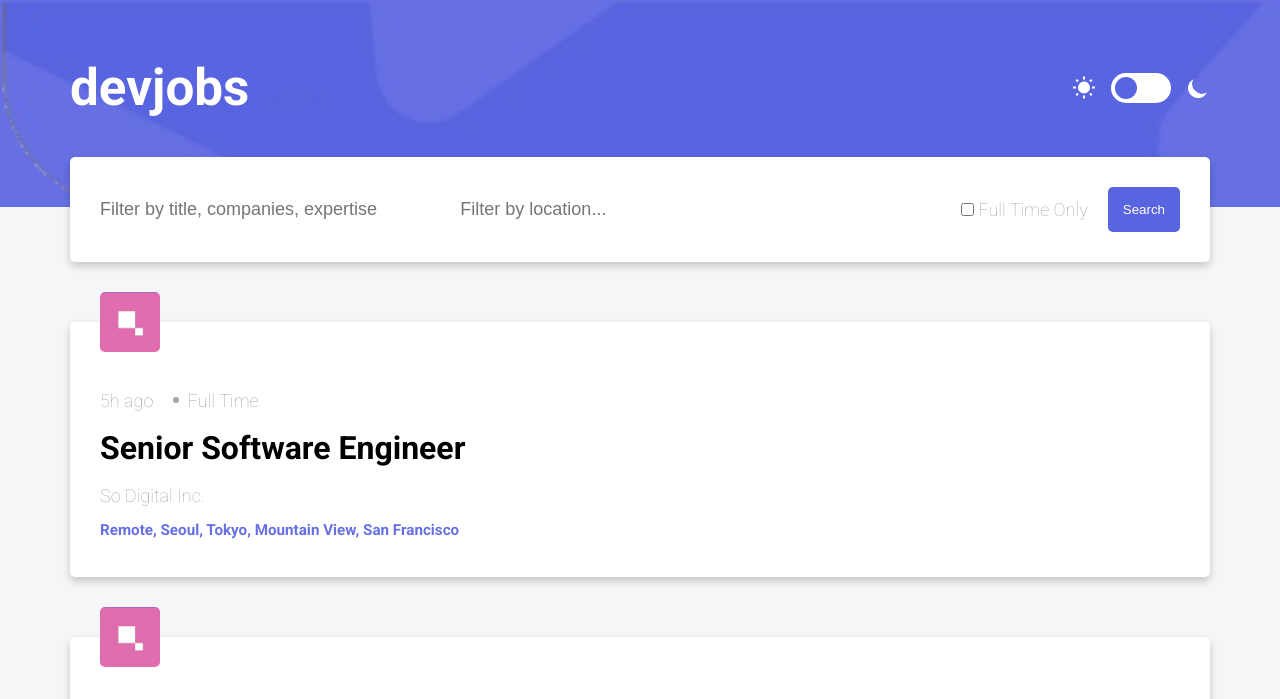
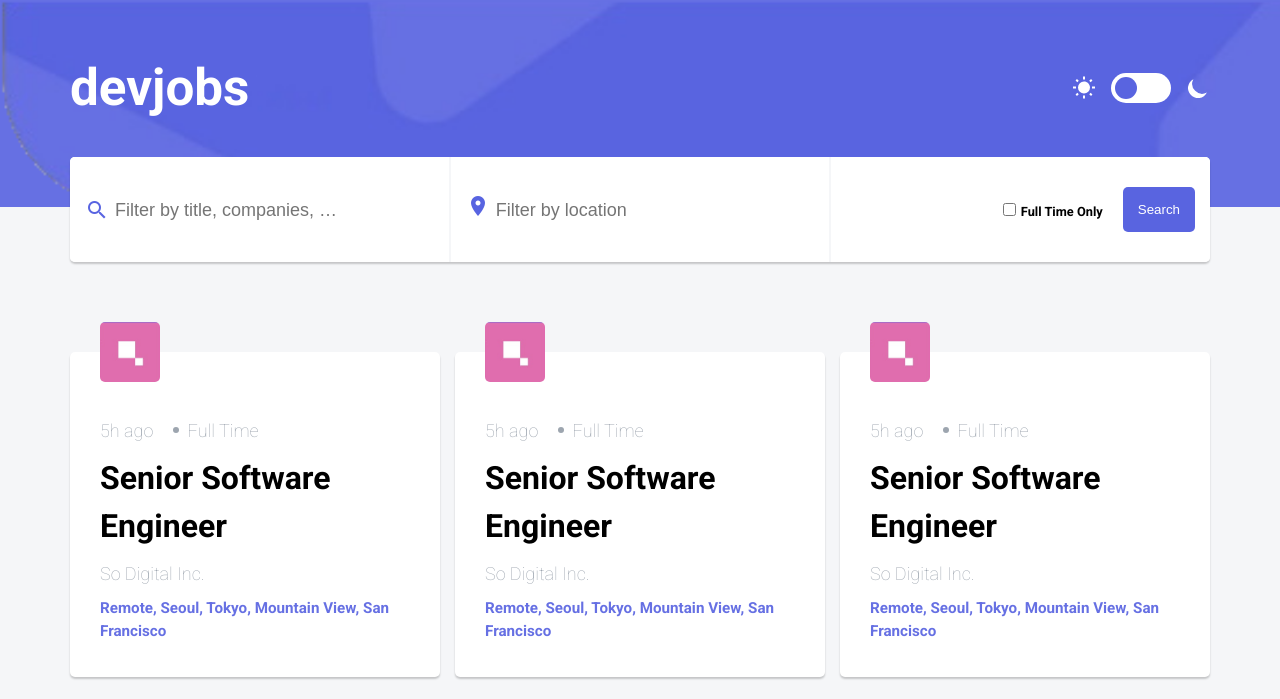
Before and after one commit to chasscepts/github-jobs, a website: page index.html in a window 1280 px wide. Shown: the top 699 px of the page. Drawn offline with Linux system fonts and the light colour scheme.

Commit message:
make job list page responsive

```diff
--- a/index.html
+++ b/index.html
@@ -9,7 +9,7 @@
   <link href="https://fonts.googleapis.com/css2?family=Roboto:wght@100;300;400;500;700;900&display=swap" rel="stylesheet">
   <link rel="stylesheet" type="text/css" href="style.css">
 </head>
-<body class="themed">
+<body class="themed pages">
   <header class="page-header">
     <div class="screen d-flex justify-content-between align-items-center">
       <h1 class="text-white">devjobs</h1>
@@ -25,15 +25,23 @@
   </header>
   <main>
     <section class="job-list screen">
-      <header class="card job-list-header">
+      <header class="job-list-header">
         <h2 class="clip">Job Lists</h2>
-        <form class="search-form">
-          <input class="flex-1 search-field" type="text" name="search_company" id="search-company" placeholder="Filter by title, companies, expertise">
-          <input class="d-none d-md-block" type="text" name="search_location" id="search-location" placeholder="Filter by location...">
+        <form class="search-form bg-secondary">
+          <div class="flex-1">
+            <label class="has-icon search-field-label">
+              <input class="w-100 search-field" type="text" name="search_company" id="search-company" placeholder="Filter by title, companies, expertise">
+            </label>
+          </div>
+          <div class="d-none d-md-flex">
+            <label class="has-icon search-location-label">
+              <input class="w-100" type="text" name="search_location" id="search-location" placeholder="Filter by location">
+            </label>
+          </div>
           <div class="d-flex justify-content-end align-items-center">
             <label class="d-none d-md-block">
               <input type="checkbox" name="search_fulltime" id="search-fulltime">
-              <span>Full Time Only</span>
+              <span class="type-label-text">Full Time Only</span>
             </label>
             <img class="d-md-none" alt="filter" src="assets/images/funnel.png">
             <button class="btn bg-primary text-white search-btn" type="submit" name="search">
@@ -46,7 +54,7 @@
       <div class="articles-wrap">
         <article class="job-list-card position-relative">
           <img class="company-logo" src="assets/images/sample.png" alt="logo">
-          <div class="card">
+          <div class="card clickable">
             <div class="d-flex flex-column inner">
               <h3 class="text-black order-2">Senior Software Engineer</h3>
               <p class="type order-1">
@@ -60,7 +68,7 @@
         </article>
         <article class="job-list-card position-relative">
           <img class="company-logo" src="assets/images/sample.png" alt="logo">
-          <div class="card">
+          <div class="card clickable">
             <div class="d-flex flex-column inner">
               <h3 class="text-black order-2">Senior Software Engineer</h3>
               <p class="type order-1">
@@ -74,7 +82,7 @@
         </article>
         <article class="job-list-card position-relative">
           <img class="company-logo" src="assets/images/sample.png" alt="logo">
-          <div class="card">
+          <div class="card clickable">
             <div class="d-flex flex-column inner">
               <h3 class="text-black order-2">Senior Software Engineer</h3>
               <p class="type order-1">
@@ -88,7 +96,7 @@
         </article>
         <article class="job-list-card position-relative">
           <img class="company-logo" src="assets/images/sample.png" alt="logo">
-          <div class="card">
+          <div class="card clickable">
             <div class="d-flex flex-column inner">
               <h3 class="text-black order-2">Senior Software Engineer</h3>
               <p class="type order-1">
@@ -102,7 +110,7 @@
         </article>
         <article class="job-list-card position-relative">
           <img class="company-logo" src="assets/images/sample.png" alt="logo">
-          <div class="card">
+          <div class="card clickable">
             <div class="d-flex flex-column inner">
               <h3 class="text-black order-2">Senior Software Engineer</h3>
               <p class="type order-1">
@@ -116,7 +124,7 @@
         </article>
         <article class="job-list-card position-relative">
           <img class="company-logo" src="assets/images/sample.png" alt="logo">
-          <div class="card">
+          <div class="card clickable">
             <div class="d-flex flex-column inner">
               <h3 class="text-black order-2">Senior Software Engineer</h3>
               <p class="type order-1">
@@ -130,7 +138,7 @@
         </article>
         <article class="job-list-card position-relative">
           <img class="company-logo" src="assets/images/sample.png" alt="logo">
-          <div class="card">
+          <div class="card clickable">
             <div class="d-flex flex-column inner">
               <h3 class="text-black order-2">Senior Software Engineer</h3>
               <p class="type order-1">
@@ -144,7 +152,7 @@
         </article>
         <article class="job-list-card position-relative">
           <img class="company-logo" src="assets/images/sample.png" alt="logo">
-          <div class="card">
+          <div class="card clickable">
             <div class="d-flex flex-column inner">
               <h3 class="text-black order-2">Senior Software Engineer</h3>
               <p class="type order-1">
@@ -231,8 +239,8 @@
           </section>
         </div>
         <section class="text-white bg-primary how-to-apply">
-          <h3>How to Apply</h3>
-          <p>
+          <h3 class="h3 mb-15">How to Apply</h3>
+          <p class="mb-15">
             Nam hendrerit nisi sed sollicitudin pellentesque. Nunc posuere purus rhoncus pulvinar aliquam. Ut aliquet tristique nisl vitae volutpat. Nulla aliquet porttitor venenatis. Donec a dui et dui fringilla consectetur id nec massa.
           </p>
           <a class="text-white reduced" href="#">https://examplelink.com/how-to-apply</a>
--- a/style.scss
+++ b/style.scss
@@ -51,7 +51,7 @@ $break-points: (
   xs: 576px,
   md: 768px,
   lg: 992px,
-  xl: 1024px
+  xl: 1200px
 );
 
 @mixin media-break($break-point: md) {
@@ -104,20 +104,6 @@ body {
 @each $position in $positions {
   .position-#{$position} {
     position: $position;
-  }
-}
-
-@each $display in $displays {
-  .d-#{$display} {
-    display: $display;
-  }
-
-  @each $break, $width in $break-points {
-    @include media-break($break) {
-      .d-#{$break}-#{$display} {
-        display: $display;
-      }
-    }
   }
 }
 
@@ -178,6 +164,18 @@ b {
   font-weight: bold;
 }
 
+.pages {
+  .details-page {
+    display: none;
+  }
+
+  &.details {
+    .details-page {
+      display: block;
+    }
+  }
+}
+
 .d-none {
   &.d-xs-block {
     @include media-break(xs) {
@@ -201,6 +199,10 @@ b {
   &:hover {
     opacity: 0.9;
   }
+}
+
+.w-100 {
+  width: 100%;
 }
 
 .flex-1 {
@@ -300,8 +302,53 @@ b {
 .search-form {
   display: flex;
   justify-content: space-between;
+  border-radius: 5px;
 
-  .search-field {
+  input[placeholder] {
+    text-overflow: ellipsis;
+  }
+
+  & > * {
+    padding: 30px 15px;
+    background-color: $color-white;
+    display: flex;
+    align-items: center;
+
+    &:first-child {
+      border-radius: 5px 0 0 5px;
+    }
+
+    &:last-child {
+      border-radius: 0 5px 5px 0;
+    }
+
+    .has-icon {
+      position: relative;
+      padding-left: 30px;
+
+      &::before {
+        content: '';
+        position: absolute;
+        left: 0;
+        top: 0;
+        width: 24px;
+        height: 24px;
+        background-size: cover;
+      }
+
+      &.search-field-label::before {
+        background-image: url(assets/images/magnify.png);
+        top: 2px;
+      }
+
+      &.search-location-label::before {
+        background-image: url(assets/images/map-marker.png);
+        top: -2px;
+      }
+    }
+  }
+
+  .search-field-label {
     margin-right: 50px;
 
     @include media-break(md) {
@@ -309,19 +356,26 @@ b {
     }
   }
 
+  .type-label-text {
+    font-weight: bold;
+    font-size: 0.8rem;
+    color: $color-black;
+  }
+
   @include media-break(md) {
     display: grid;
     grid-template-columns: repeat(3, 1fr);
-    gap: 1px;
+    gap: 2px;
   }
 }
 
 .card {
   border-radius: 5px;
-  box-shadow: 0 4px 8px 0 rgba(0,0,0,0.2);
+  box-shadow: 0 2px 2px 0 rgba(0,0,0,0.2);
   padding: 30px;
 
-  .clickable {
+  &.clickable {
+    cursor: pointer;
     transition: 0.3s;
 
     &:hover {
@@ -330,8 +384,23 @@ b {
   }
 }
 
+.articles-wrap {
+  @include media-break(xs) {
+    display: grid;
+    grid-template-columns: repeat(2, 1fr);
+    gap: 15px;
+  }
+
+  @include media-break(lg) {
+    grid-template-columns: repeat(3, 1fr);
+  }
+}
+
 .job-list-header {
   margin-bottom: 30px;
+  border-radius: 5px;
+  box-shadow: 0 2px 2px 0 rgba(0,0,0,0.2);
+  background-color: $color-secondary;
 }
 
 .job-list-card {
@@ -471,11 +540,33 @@ b {
 .themed {
   .card {
     background-color: $color-white;
+
+    &.secondary {
+      background-color: $color-secondary;
+    }
   }
 
   &.dark {
     .card {
       background-color: $color-dark;
+
+      &.secondary {
+        background-color: $color-darker;
+      }
     }
   }
 }
+
+@each $display in $displays {
+  .d-#{$display} {
+    display: $display;
+  }
+
+  @each $break, $width in $break-points {
+    @include media-break($break) {
+      .d-#{$break}-#{$display} {
+        display: $display;
+      }
+    }
+  }
+}
```
Also changed, not shown: assets/images/magnify.png (added), assets/images/map-marker.png (added), style.css, 1 other file.
